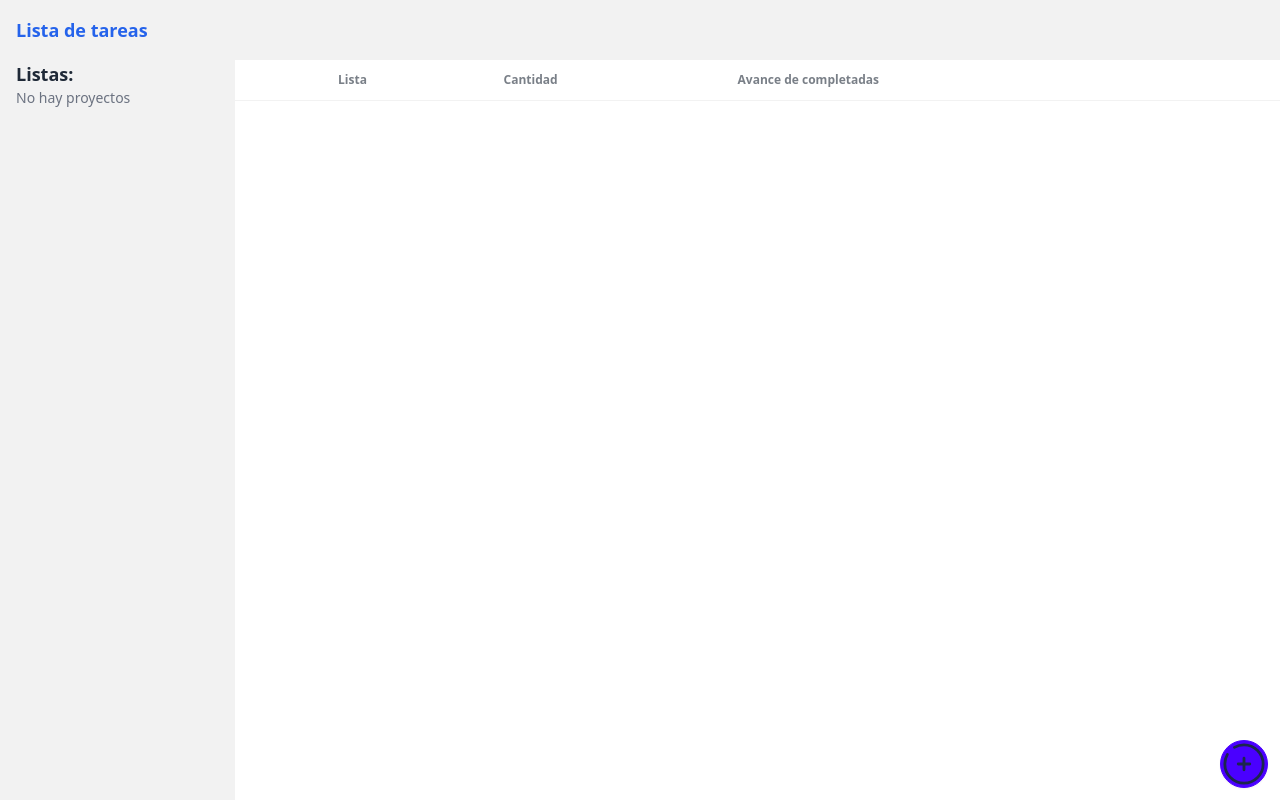
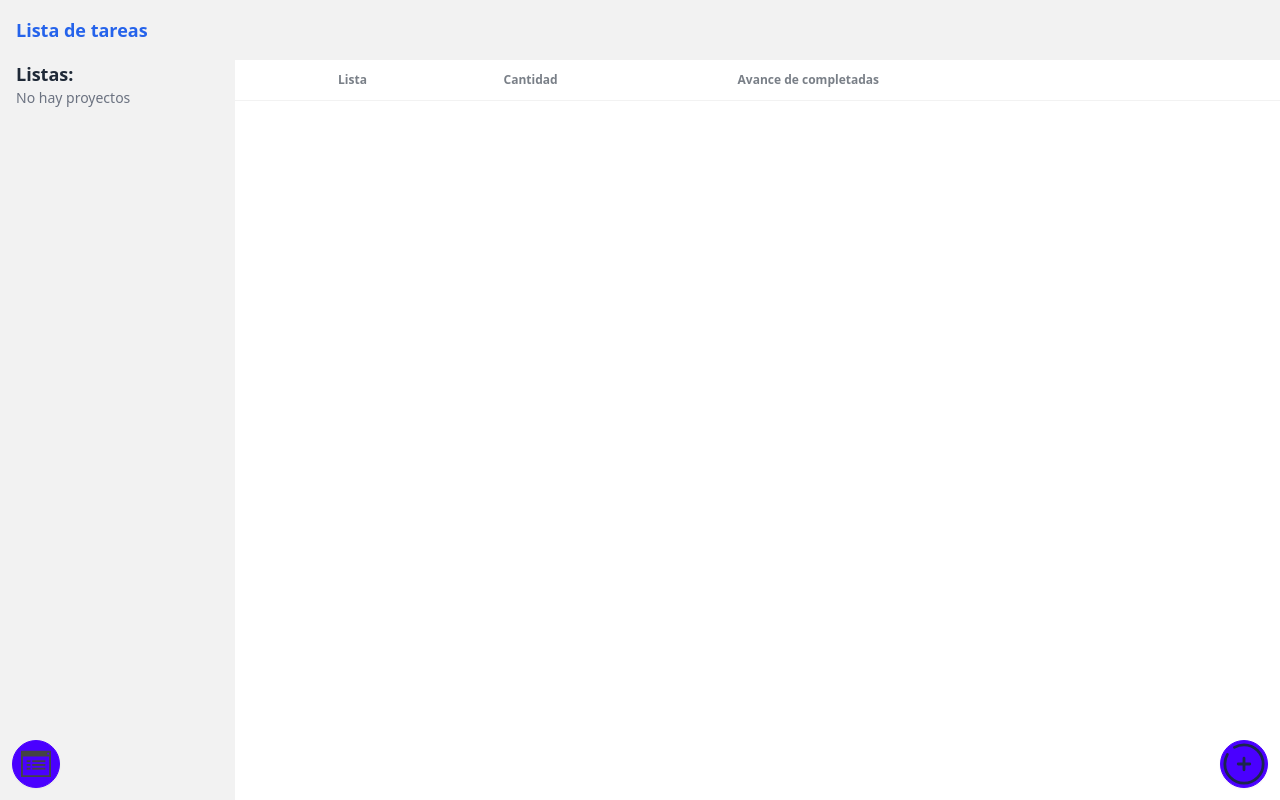
Before and after one commit to hdavidpb/task-list-vue, a Vue app: page /projects in a window 1280 px wide. Built offline with nearby package versions, Linux system fonts and the light colour scheme.

Commit message:
⚒️FIX: fab-button z-index

```diff
--- a/src/modules/common/components/FabButton.vue
+++ b/src/modules/common/components/FabButton.vue
@@ -1,5 +1,5 @@
 <template>
-  <button @click="$emit('click')" :class="['btn btn-circle btn-primary fixed ', position]">
+  <button @click="$emit('click')" :class="['btn btn-circle btn-primary fixed z-50', position]">
     <slot />
   </button>
 </template>
```
